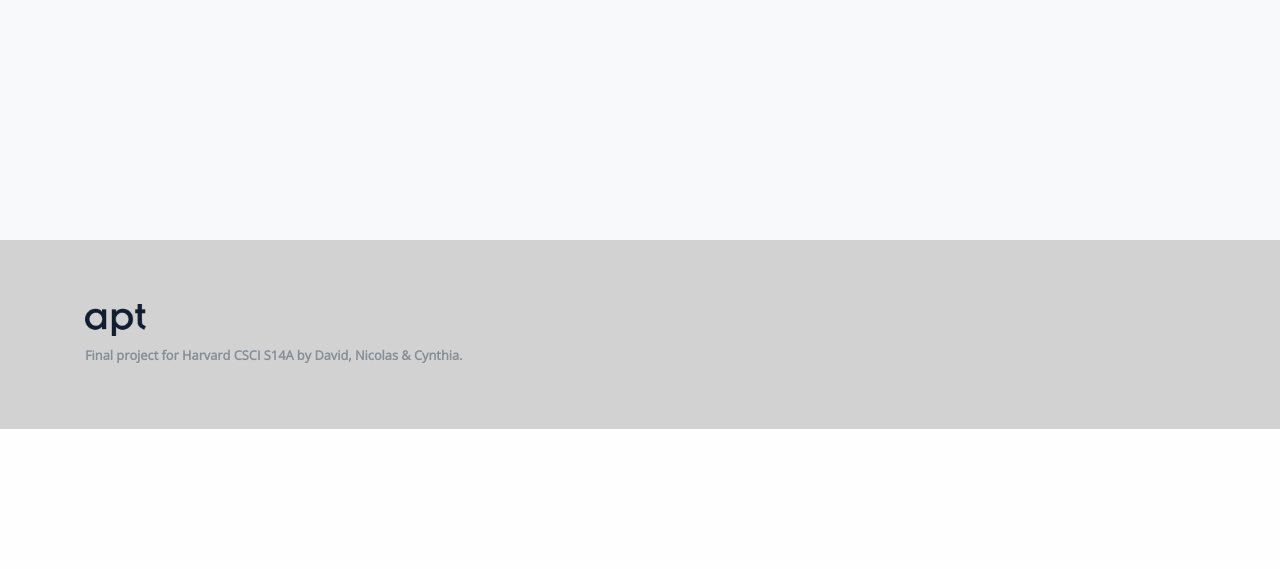
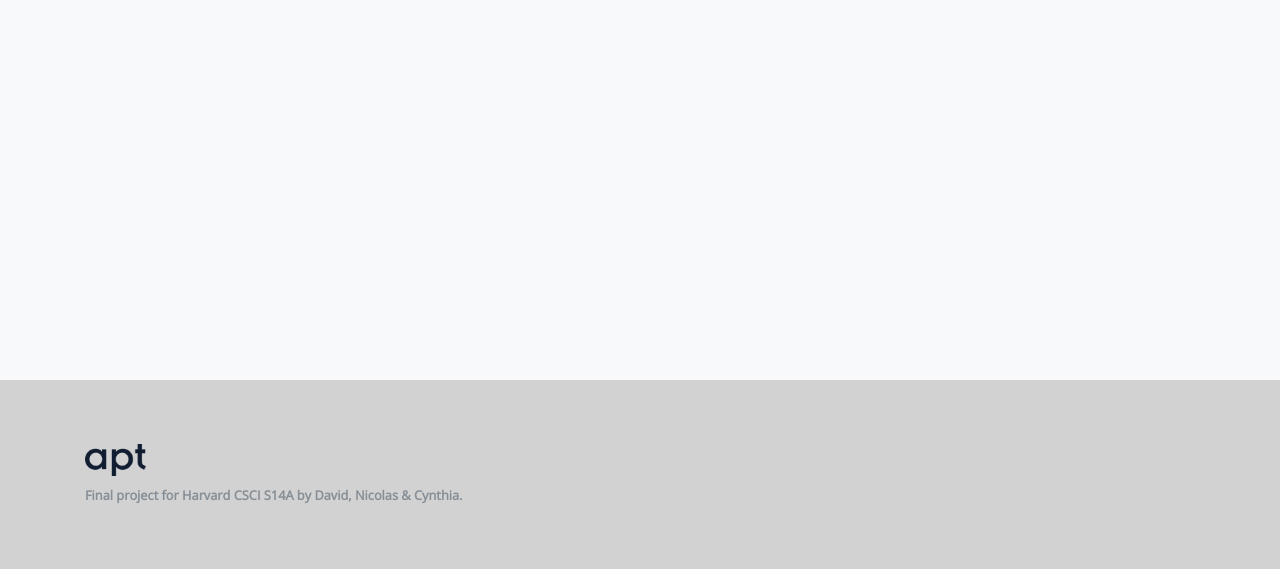
Before and after one commit to davidcrowe/apt, a Flask app: template templates/property-detail.html in a window 1280 px wide. Shown: the part 1075-1644 px from the top of the page. Before the commit the page ends 1504 px from the top, so only its background shows below. Run offline with Flask 2, Linux system fonts and the light colour scheme; the template is opened without the code that fills it, so the values that code supplies are empty; some libraries are stand-ins or nearby versions.

Commit message:
Extended to 1000px

```diff
--- a/templates/property-detail.html
+++ b/templates/property-detail.html
@@ -10,7 +10,7 @@
 		</div>
 	</div>
 </header>
-<section class="features-icons bg-light text-center" style="height: 860px;">
+<section class="features-icons bg-light text-center" style="height: 1000px;">
 	<container style="height:100%;">
 	<div class="container" style="width: 95%;">
 		<div class="row" style="width: 100%;margin-top: -70px;">
```
